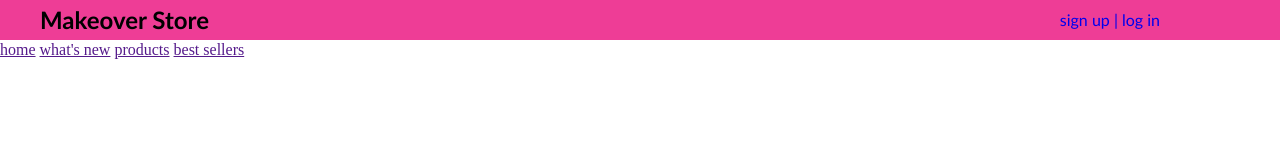
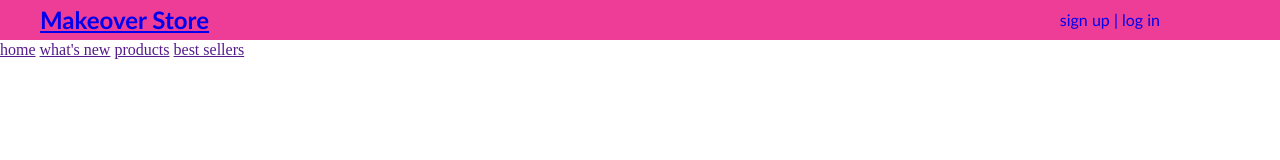
Before and after one commit to NoRestrictions/bitsbydreami, a plain HTML site: page UI/index.html in a window 1280 px wide. Drawn offline with Linux system fonts and the light colour scheme.

Commit message:
add changes to index.html

```diff
--- a/UI/index.html
+++ b/UI/index.html
@@ -12,7 +12,7 @@
     <main class="main">
         <nav class="top-nav">
             <div id="logo-text">
-                <h2>Makeover Store</h2>
+                <h2><a href="#">Makeover Store</a></h2>
             </div>
             <div class="signup_login">
                 <a href="#">sign up |</a>
```
